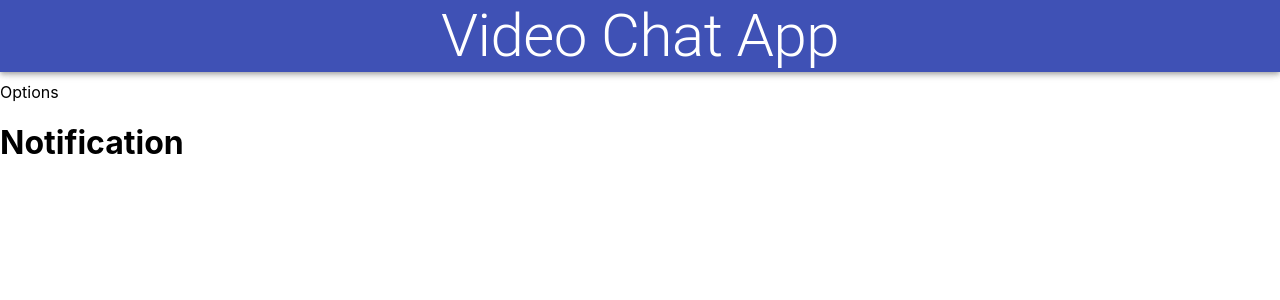
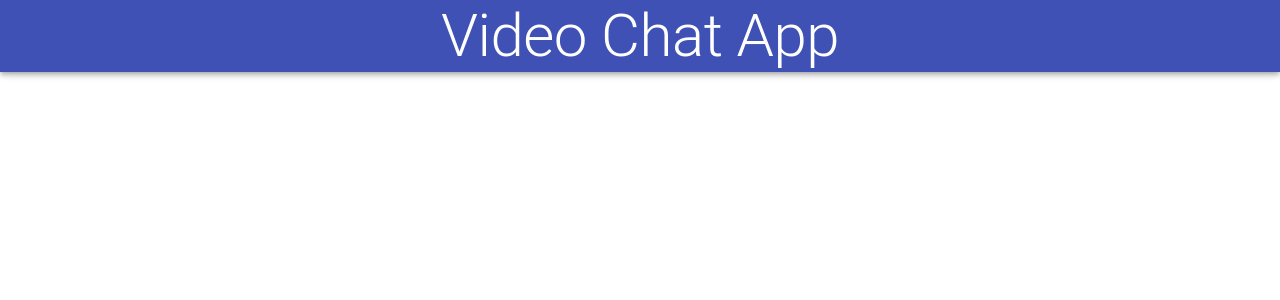
Before and after one commit to DeeIdowu/VideoChatApp, a React (Create React App) app in the folder client/: page / in a window 1280 px wide. Shown: the top 300 px of the page. Built offline with nearby package versions, Linux system fonts and the light colour scheme.

Commit message:
about to implement changes to styling

```diff
--- a/client/src/components/Notifications.jsx
+++ b/client/src/components/Notifications.jsx
@@ -3,7 +3,7 @@ import React from 'react'
 const Notifications = () => {
     return (
         <div>
-            <h1> Notification </h1>
+            Notification
         </div>
     )
 }
--- a/client/src/components/VideoPlayer.jsx
+++ b/client/src/components/VideoPlayer.jsx
@@ -3,7 +3,7 @@ import React from 'react'
 const VideoPlayer = () => {
     return (
         <div>
-            <h1> VideoPlayer </h1>
+            VideoPlayer
         </div>
     )
 }
```
